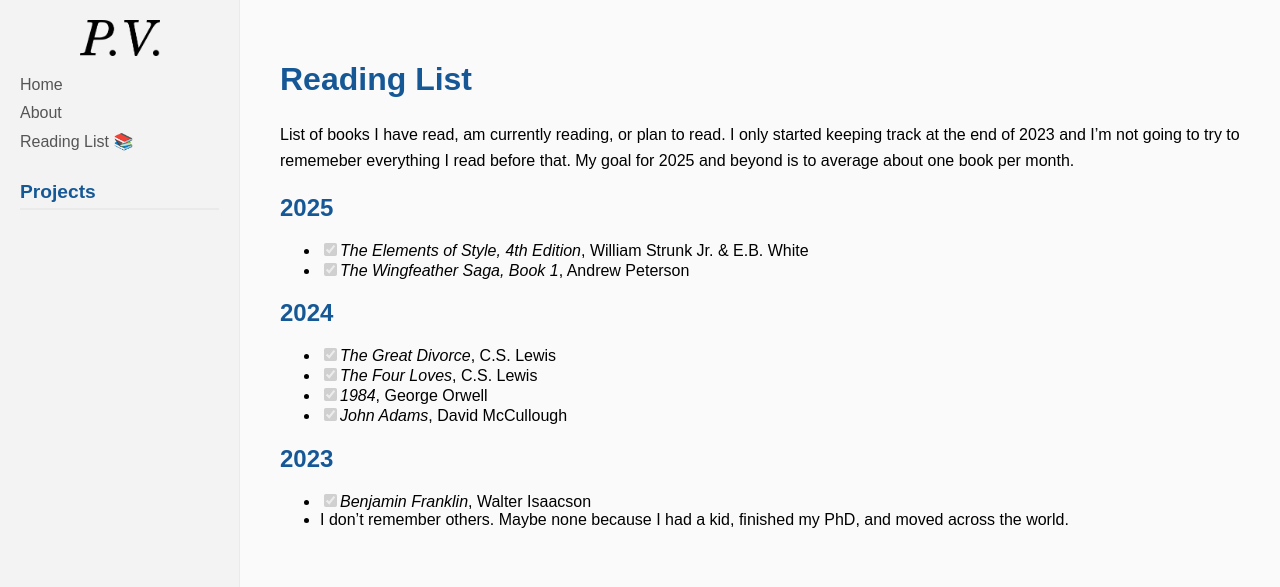
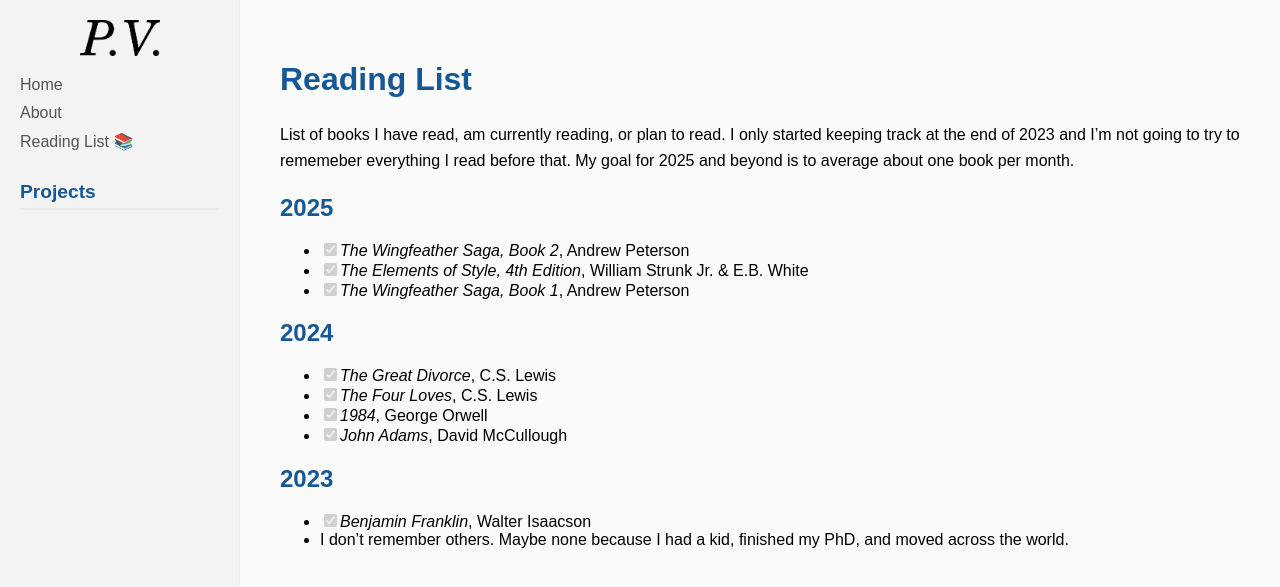
Before and after one commit to pverrinder/pverrinder.github.io, a Jekyll site: the page built from reading_list.md, in a window 1280 px wide and 900 px high. Shown: the top 587 px of the window. Built offline with Jekyll 4.4.1, drawn with Linux system fonts in a browser that asks for light colours.

Commit message:
added one more book to the reading list

```diff
--- a/reading_list.md
+++ b/reading_list.md
@@ -7,6 +7,7 @@ title: Reading List
 List of books I have read, am currently reading, or plan to read. I only started keeping track at the end of 2023 and I'm not going to try to rememeber everything I read before that. My goal for 2025 and beyond is to average about one book per month.
 
 ## 2025
+- [x] *The Wingfeather Saga, Book 2*, Andrew Peterson
 - [x] *The Elements of Style, 4th Edition*, William Strunk Jr. & E.B. White
 - [x] *The Wingfeather Saga, Book 1*, Andrew Peterson
 
```
